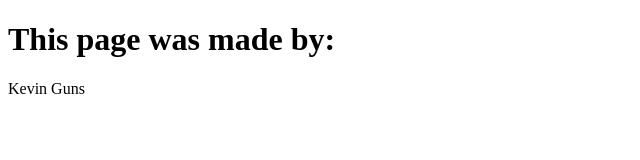
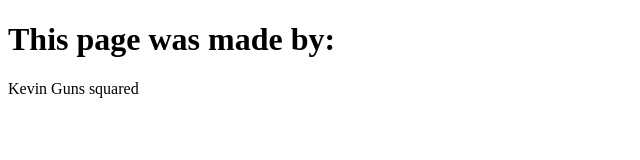
Before and after one commit to PKUltimate-Coder/Lab-1-Testing, a plain HTML site: page homepage.html in a window 1280 px wide. Shown: the full height of the page, 0-640 px from the left. Drawn offline with Linux system fonts and the light colour scheme.

Commit message:
Sauce again

```diff
--- a/homepage.html
+++ b/homepage.html
@@ -7,7 +7,7 @@
 <body>
     <h1>This page was made by:</h1>
     <p>
-    Kevin Guns
+    Kevin Guns squared
     </p>
 </body>
 </html>
```
